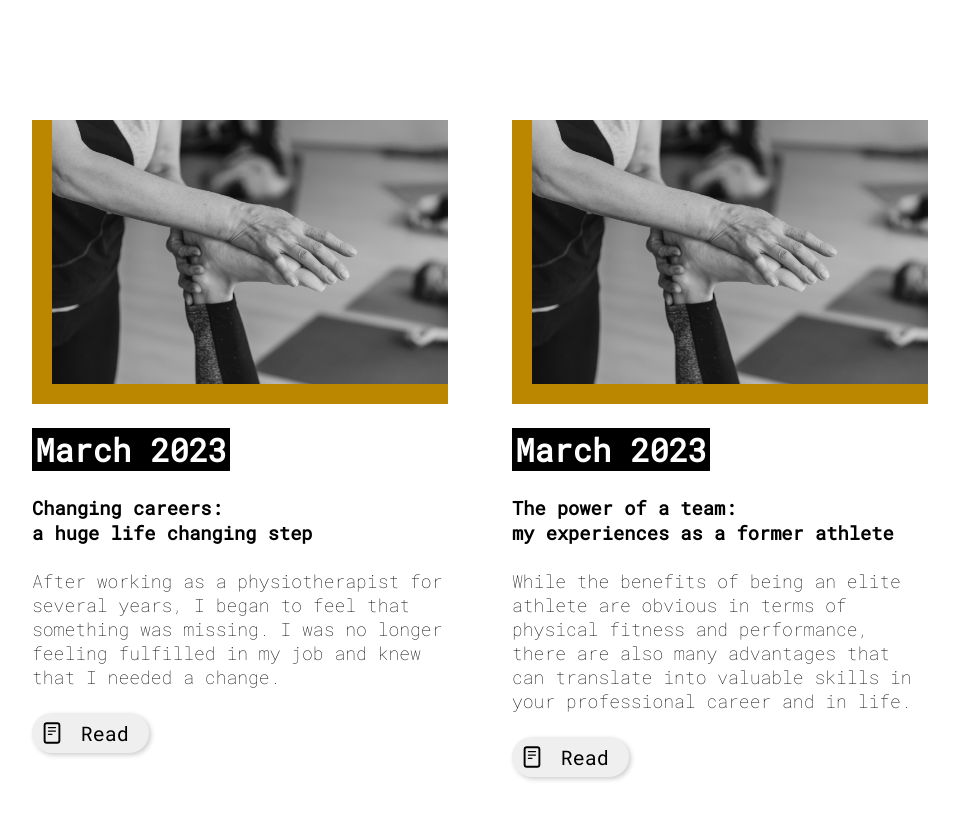
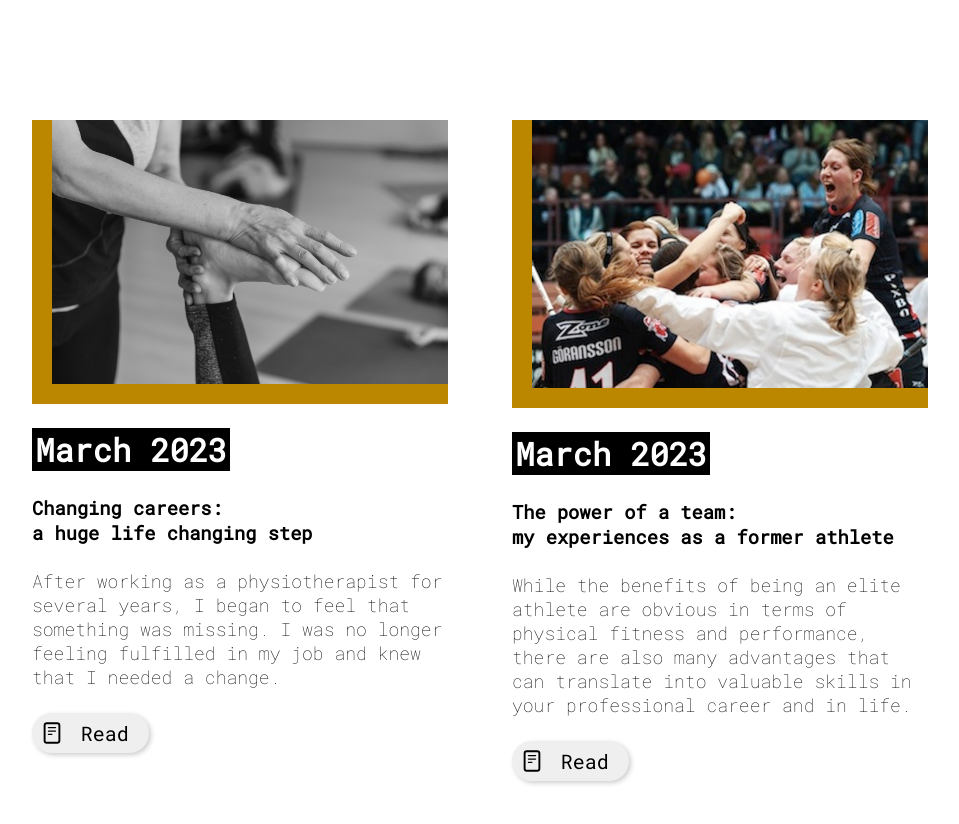
Before and after one commit to theresBL/react-portfolio, a React (Vite) app: page / in a window 1280 px wide. Shown: the part 8700-9524 px from the top of the page, without its empty margins (160-1119 px from the left). Built offline with nearby package versions, Linux system fonts and the light colour scheme.

Commit message:
changed article img

```diff
--- a/src/components/MyWords.jsx
+++ b/src/components/MyWords.jsx
@@ -4,6 +4,7 @@ import { ReusableButton } from './ReusableButton'
 import { ReusableSection } from '../ReusableStyles'
 import { FlexColumn } from '../ReusableStyles'
 import physio from '../assets/images/physio.jpg'
+import pixbo from '../assets/images/pixbo.jpeg'
 
 
 export const MyWords = () => {
@@ -30,7 +31,7 @@ export const MyWords = () => {
         </OneArticle>
 
         <OneArticle>
-          <ArticleImage src={physio} alt='image of physiotherapy' />
+          <ArticleImage src={pixbo} alt='image of physiotherapy' />
           <H2span>March 2023</H2span>
           <h3>The power of a team: <br />my experiences as a former athlete</h3>
           <p>While the benefits of being an elite athlete are obvious in terms of physical fitness and performance,
```
Also changed, not shown: src/assets/images/pixbo.jpeg (added), src/assets/images/placeholder.png (deleted).
